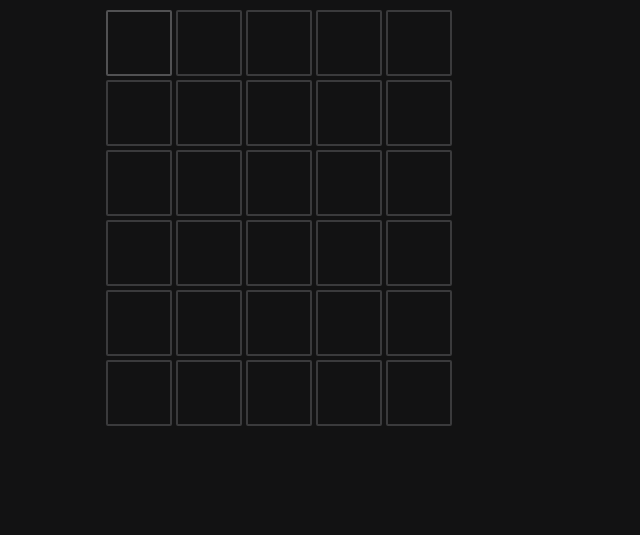
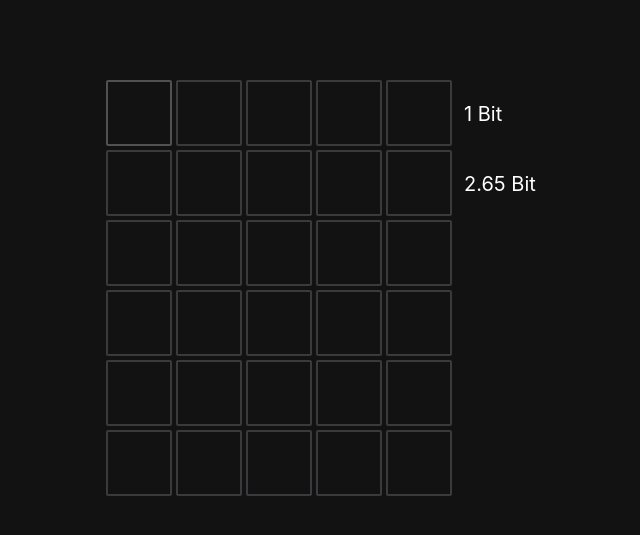
Before and after one commit to codemaster004/pl-wordle-bot, a Flask app: page / in a window 1280 px wide. Shown: the top 535 px of the page, without its empty margins (361-1001 px from the left). Run offline with Flask 2, Linux system fonts and the light colour scheme.

Commit message:
rewrite some css for p and add new column for information [Bit]

```diff
--- a/src/api/api.py
+++ b/src/api/api.py
@@ -22,7 +22,7 @@ def data():
 
 
 if __name__ == '__main__':
-	with open('../data/words.json') as file:
+	with open('/Users/filip/Developer/Python/WordleAlg/src/data/words.json') as file:
 		data = json.load(file)
 		all_words = data['slowa']
 
--- a/src/api/static/game.css
+++ b/src/api/static/game.css
@@ -1,6 +1,10 @@
 body {
     display: flex;
     justify-content: center;
+}
+
+.main-game-box {
+    margin-top: 70px;
 }
 
 .word .char.selected {
--- a/src/api/static/main.css
+++ b/src/api/static/main.css
@@ -36,19 +36,33 @@ body {
 }
 
 .word {
-    text-transform: uppercase;
     color: #fff;
+    height: 66px;
 }
 
 .word p {
+    font-size: 20px;
+    float: left;
+    line-height: 200%;
+}
+
+.word p.info {
+    margin: 0;
+    height: 66px;
+    line-height: 360%;
+    width: 0;
+    white-space: nowrap;
+    transform: translateX(10px);
+}
+
+.word p.char {
     width: 62px;
     height: 62px;
-    float: left;
     font-size: 32px;
+    text-transform: uppercase;
     margin: 2px;
     border: 2px solid #3a3a3c;
     text-align: center;
-    line-height: 200%;
     font-weight: 700;
     border-radius: 2px;
 }
--- a/src/api/templates/game.html
+++ b/src/api/templates/game.html
@@ -17,6 +17,7 @@
         <p class="char"></p>
         <p class="char"></p>
         <p class="char"></p>
+        <p class="info">1 Bit</p>
     </div>
     <div class="word">
         <p class="char"></p>
@@ -24,6 +25,7 @@
         <p class="char"></p>
         <p class="char"></p>
         <p class="char"></p>
+        <p class="info">2.65 Bit</p>
     </div>
     <div class="word">
         <p class="char"></p>
@@ -31,6 +33,7 @@
         <p class="char"></p>
         <p class="char"></p>
         <p class="char"></p>
+        <p class="info"></p>
     </div>
     <div class="word">
         <p class="char"></p>
@@ -38,6 +41,7 @@
         <p class="char"></p>
         <p class="char"></p>
         <p class="char"></p>
+        <p class="info"></p>
     </div>
     <div class="word">
         <p class="char"></p>
@@ -45,6 +49,7 @@
         <p class="char"></p>
         <p class="char"></p>
         <p class="char"></p>
+        <p class="info"></p>
     </div>
     <div class="word">
         <p class="char"></p>
@@ -52,6 +57,7 @@
         <p class="char"></p>
         <p class="char"></p>
         <p class="char"></p>
+        <p class="info"></p>
     </div>
 </div>
 
--- a/src/casual_game.py
+++ b/src/casual_game.py
@@ -28,11 +28,11 @@ class Bot:
 		self.redis_words = []
 
 	def load_word_lists(self):
-		with open("../data/extended_words.json") as file:
+		with open("/Users/filip/Developer/Python/WordleAlg/src/data/words.json") as file:
 			data = json.load(file)
 			self.sql_words = data['slowa']
 
-		with open("../data/short_words.json") as file:
+		with open("/Users/filip/Developer/Python/WordleAlg/src/data/words.json") as file:
 			data = json.load(file)
 			self.redis_words = data['slowa']
 
@@ -122,7 +122,7 @@ class Bot:
 
 
 if __name__ == '__main__':
-	with open('data/words.json') as file:
+	with open('/Users/filip/Developer/Python/WordleAlg/src/data/words.json') as file:
 		data = json.load(file)
 		all_words = data['slowa']
 
```
